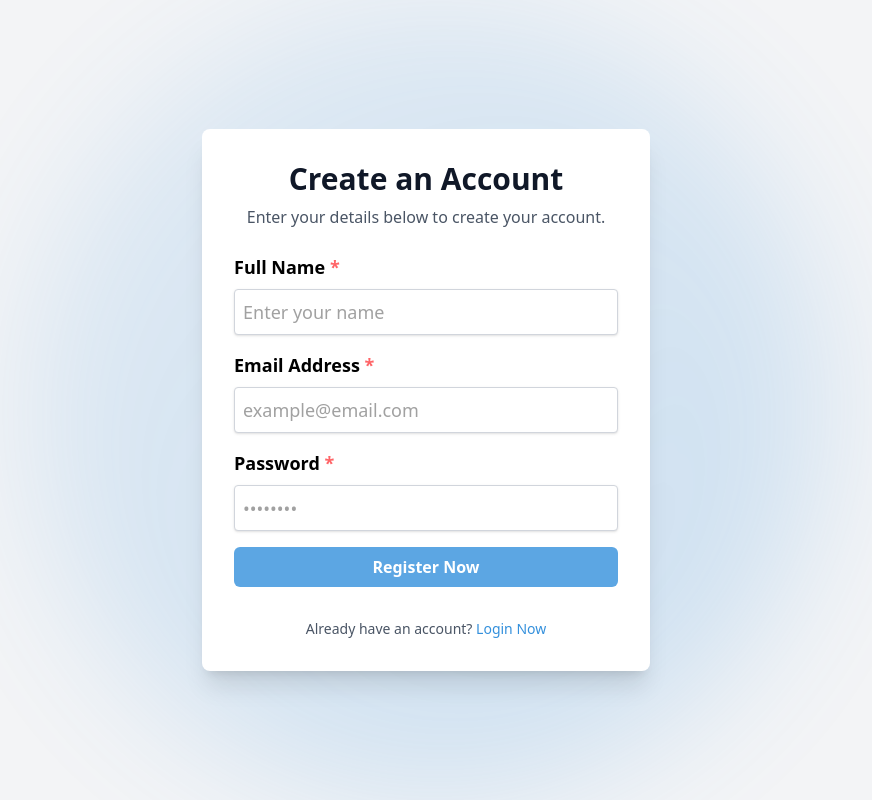
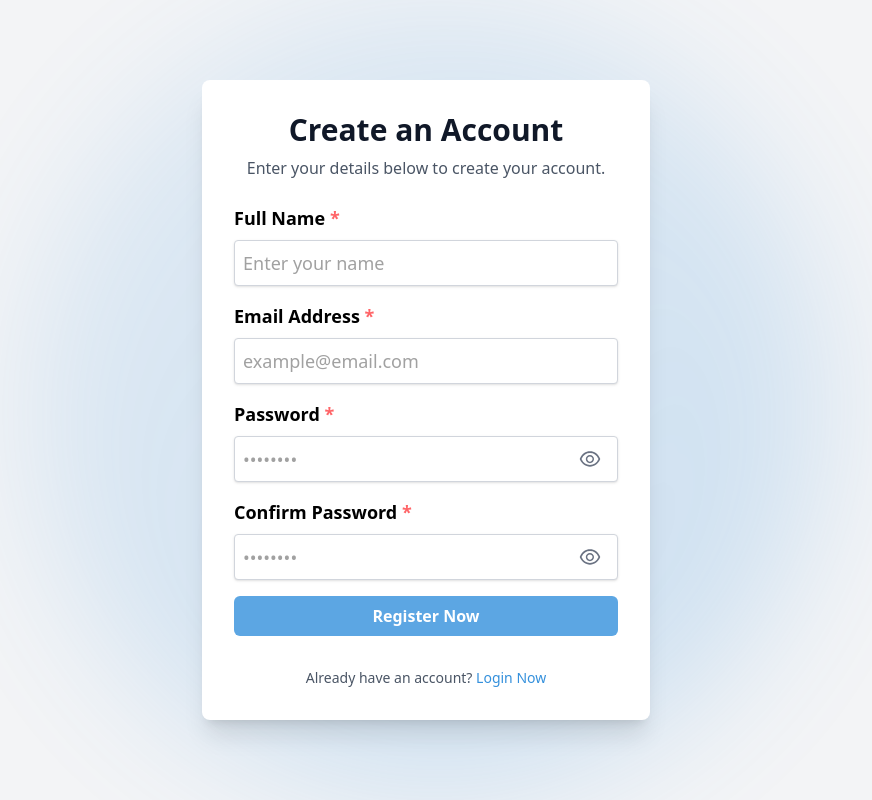
Before and after one commit to ursolom/nextjs-starter-kit-dashboard, a Next.js app: page /auth/register in a window 1280 px wide. Shown: the whole page, without its empty margins (214-1086 px from the left). Built offline with nearby package versions, Linux system fonts and the light colour scheme; no server answers.

Commit message:
end day 1 --------->

```diff
--- a/src/actions/auth.ts
+++ b/src/actions/auth.ts
@@ -2,6 +2,7 @@
 
 import { formatForm } from "@/helpers";
 import { db } from "@/lib/db";
+import { handleServerError } from "@/types/handleServerError";
 import { loginSchema, registerSchema } from "@/validation/authValidation";
 import bcrypt from "bcryptjs";
 
@@ -9,6 +10,7 @@ import bcrypt from "bcryptjs";
 export async function registerAction(prevState: unknown, formData: FormData) {
     const validation = registerSchema.safeParse(formatForm(formData))
     const { data, error, success } = validation;
+
     if (!success) {
         return {
             status: 400,
@@ -16,15 +18,15 @@ export async function registerAction(prevState: unknown, formData: FormData) {
             formData,
         };
     }
+
     const { name, email, password } = data
-
     try {
+        // check if the email is already registered
         const user = await db.user.findUnique({
             where: {
                 email
             },
         });
-
         if (user) {
             return {
                 error: { email: ["This email is already in use"] },
@@ -33,7 +35,6 @@ export async function registerAction(prevState: unknown, formData: FormData) {
             };
 
         }
-
         const hashedPassword = await bcrypt.hash(password, 10);
 
         await db.user.create({
@@ -43,17 +44,13 @@ export async function registerAction(prevState: unknown, formData: FormData) {
                 password: hashedPassword,
             },
         });
-
         return {
             status: 201,
             message: "User registered successfully",
         };
 
     } catch (error) {
-        return {
-            message: `error in server please tray again`,
-            status: 500,
-        }
+        return handleServerError(error, "Registration failed, please try again");
     }
 }
 
--- a/src/app/auth/inputs.ts
+++ b/src/app/auth/inputs.ts
@@ -17,6 +17,12 @@ export const RegisterInputs = [
         placeholder: "••••••••",
         type: "password",
     },
+    {
+        label: "Confirm Password",
+        name: "confirmPassword",
+        placeholder: "••••••••",
+        type: "password",
+    },
 ];
 
 export const LoginInputs = [
--- a/src/components/ui/Input.tsx
+++ b/src/components/ui/Input.tsx
@@ -1,7 +1,6 @@
 import { ValidationErrors } from "@/types";
-import { forwardRef } from "react";
-
-
+import { forwardRef, useState } from "react";
+import { AiOutlineEye, AiOutlineEyeInvisible } from "react-icons/ai";
 
 interface Props extends React.InputHTMLAttributes<HTMLInputElement> {
     label?: string;
@@ -50,14 +49,14 @@ export const Input = forwardRef<HTMLInputElement, Props>(
         ref
     ) => {
         const hasError = error && error[name];
+        const [showPassword, setShowPassword] = useState(false);
 
         return (
             <div className={`flex flex-col gap-2 w-full ${className}`} data-toggle-password-group>
                 {label && (
                     <label
                         htmlFor={name}
-                        className={`text-lg font-semibold ${hasError ? "text-red-400" : "text-black dark:text-white"
-                            } ${className}`}
+                        className={`text-lg font-semibold ${hasError ? "text-red-400" : "text-black dark:text-white"} ${className}`}
                     >
                         {label} {required && <span className="text-red-400">*</span>}
                     </label>
@@ -67,7 +66,7 @@ export const Input = forwardRef<HTMLInputElement, Props>(
                     {icon && (
                         <button
                             type="button"
-                            className={`absolute left-0 top-1/2 -translate-y-1/2 p-2
+                            className={`absolute left-2 top-1/2 -translate-y-1/2 p-2
                                 ${hasError ? "text-red-500 hover:text-red-600" : "text-black dark:text-white"}
                                 ${className}`}
                             onClick={() => {
@@ -83,7 +82,7 @@ export const Input = forwardRef<HTMLInputElement, Props>(
                     )}
 
                     <input
-                        type={type}
+                        type={type === "password" && showPassword ? "text" : type}
                         placeholder={placeholder}
                         disabled={disabled}
                         autoFocus={autoFocus}
@@ -94,17 +93,17 @@ export const Input = forwardRef<HTMLInputElement, Props>(
                         required={required}
                         onKeyDown={onKeyDown}
                         readOnly={readOnly}
-                        className={`p-2  text-xl sm:text-lg rounded-sm border shadow-sm
+                        className={`p-2 text-xl sm:text-lg rounded-sm border shadow-sm
                             focus:outline-none focus:ring-2
                             disabled:opacity-50 disabled:cursor-not-allowed
                             bg-white text-black dark:bg-neutral-900/50 dark:text-white
                             placeholder:text-neutral-400 dark:placeholder:text-neutral-400
                             transition-all duration-200 w-full
-                            ${hasError
-                                ? "border-red-500 focus:ring-red-500 focus:border-red-500"
+                            ${hasError ? "border-red-500 focus:ring-red-500 focus:border-red-500"
                                 : "border-gray-300 dark:border-neutral-600 focus:ring-neutral-600 focus:border-neutral-600"
                             } ${className}
                             ${icon ? "pl-10" : "p-2"}
+                            ${type === "password" ? "pr-10" : ""}
                             `}
                         value={value}
                         onFocus={onFocus}
@@ -113,6 +112,17 @@ export const Input = forwardRef<HTMLInputElement, Props>(
                         dir={dir}
                         {...props}
                     />
+
+                    {type === "password" && (
+                        <button
+                            type="button"
+                            onClick={() => setShowPassword((prev) => !prev)}
+                            className="absolute cursor-pointer right-2 top-1/2 -translate-y-1/2 p-2 text-gray-500 dark:text-gray-400"
+                            tabIndex={-1}
+                        >
+                            {showPassword ? <AiOutlineEyeInvisible size={24} /> : <AiOutlineEye size={24} />}
+                        </button>
+                    )}
                 </div>
 
                 {hasError && (
--- /dev/null
+++ b/src/types/handleServerError.ts
@@ -0,0 +1,7 @@
+export function handleServerError(error: unknown, customMessage = "Server error, please try again") {
+    console.error("Server Error:", error);
+    return {
+        message: customMessage,
+        status: 500,
+    };
+}
--- a/src/validation/authValidation.ts
+++ b/src/validation/authValidation.ts
@@ -29,8 +29,10 @@ export const registerSchema = z
             .string()
             .min(6, { message: "Password must be at least 6 characters long" })
             .max(50, { message: "Password must not exceed 50 characters" }),
+
         confirmPassword: z
             .string()
+            .min(1, { message: "Please confirm your password" })
             .min(6, { message: "Password must be at least 6 characters long" })
             .max(50, { message: "Password must not exceed 50 characters" }),
     })
```
